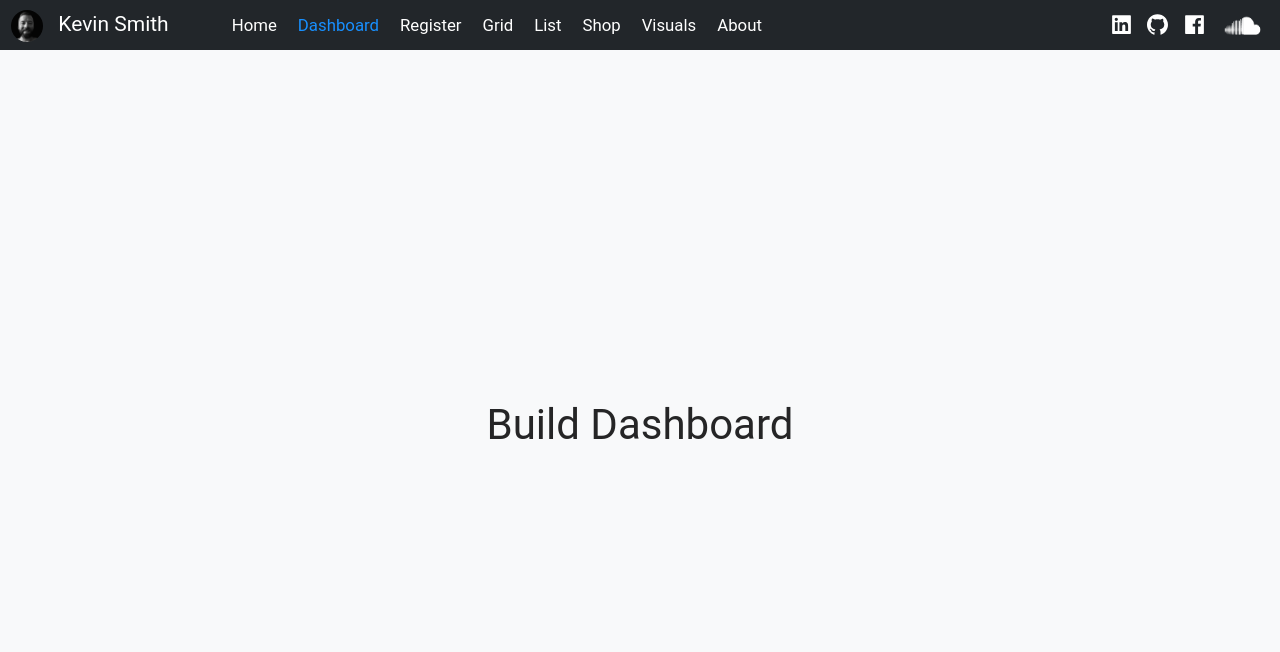
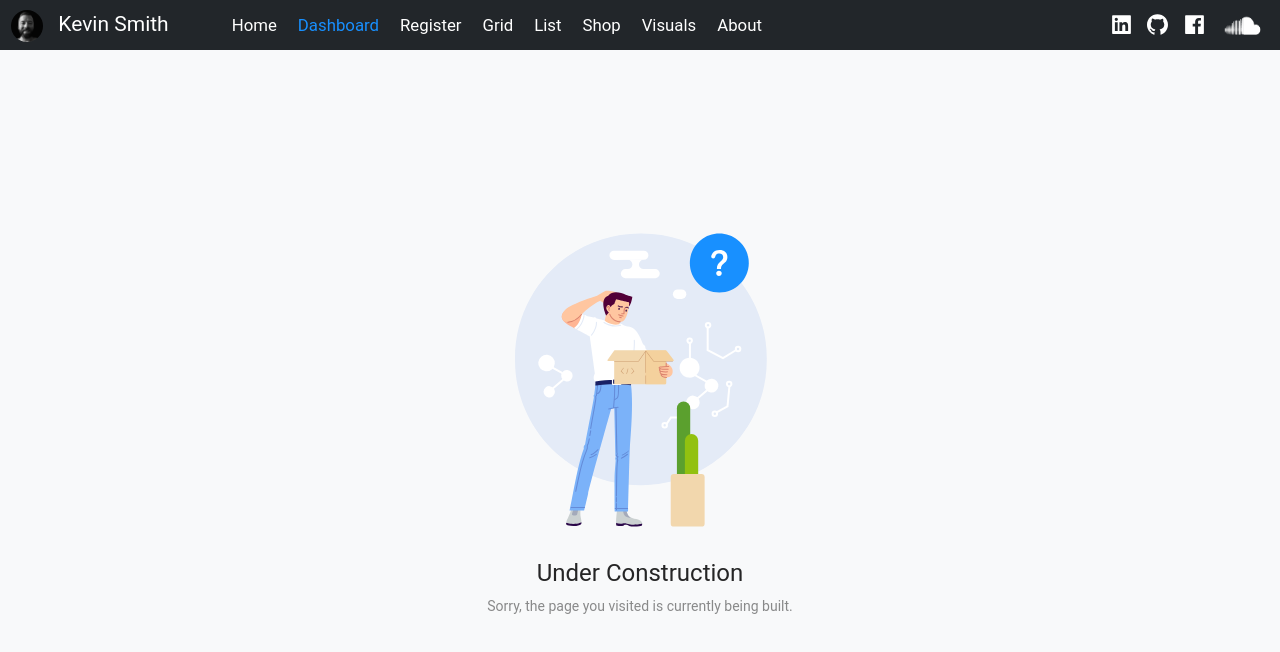
Before and after one commit to ksmith0813/portfolio, a React (Create React App) app: page /dashboard in a window 1280 px wide. Shown: the top 652 px of the page. Built offline with nearby package versions, Linux system fonts and the light colour scheme.

Commit message:
udpated dashboard to show antd result while it is being built :)

```diff
--- a/src/components/dashboard/dashboard.jsx
+++ b/src/components/dashboard/dashboard.jsx
@@ -1,6 +1,15 @@
+import { Result } from 'antd'
 import React from 'react'
 import './dashboard.scss'
 
 export const Dashboard = () => {
-  return <div className='page-center fs-300'>Build Dashboard</div>
+  return (
+    <div className='page-center fs-300'>
+      <Result
+        status='404'
+        title='Under Construction'
+        subTitle='Sorry, the page you visited is currently being built.'
+      />
+    </div>
+  )
 }
```
